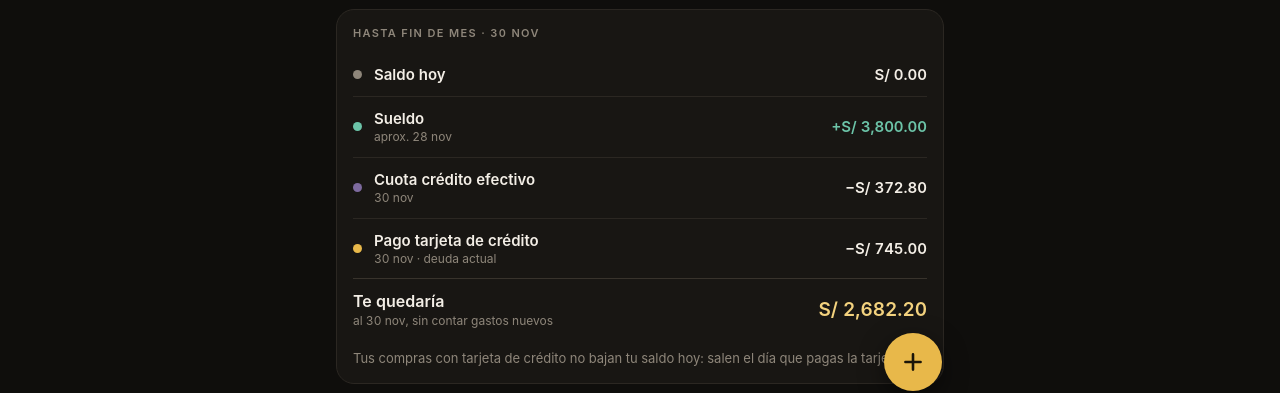
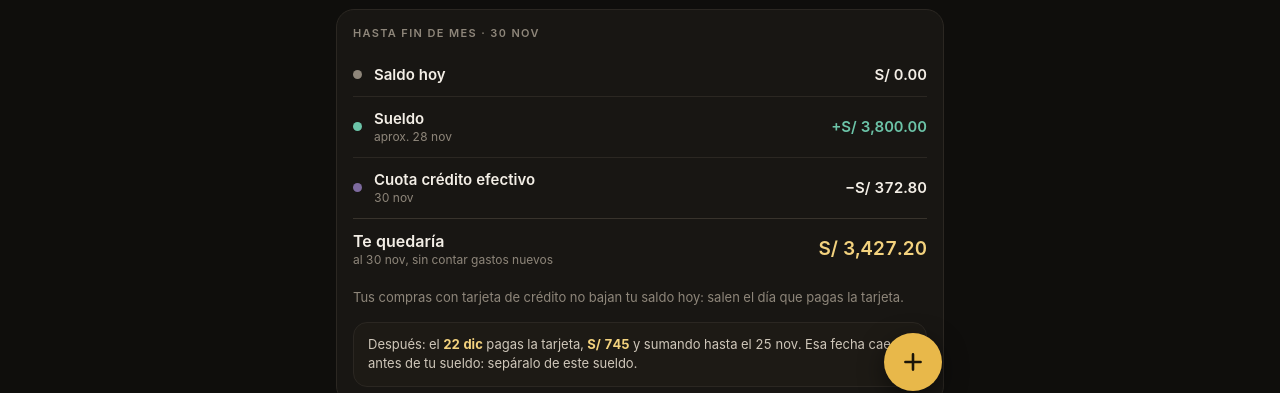
Before and after one commit to Sh31lby/Finanzas, a plain HTML site: page index.html in a window 1280 px wide. Shown: the part 333-726 px from the top of the page. Drawn offline with Linux system fonts and the light colour scheme.

Commit message:
v3: tarjeta con cierres y pagos del cronograma BCP
Co-Authored-By: Claude Opus 5.5 <noreply@anthropic.com>
Claude-Session: https://claude.ai/code/session_01LmoNUMrgX1JgWuvfZsPyQP

```diff
--- a/index.html
+++ b/index.html
@@ -203,7 +203,7 @@ function defaults() {
       { id:'f-netflix', name:'Netflix', amount:60, day:28, category:'Suscripciones', method:'Tarjeta de crédito', active:true },
       { id:'f-credito', name:'Cuota crédito efectivo', amount:372.80, day:30, category:'Deudas', method:'Débito', active:true, loan:true }
     ],
-    card: { limit:4000, cap:1000, base:745, baseAt: now, payDay:30 },
+    card: { limit:4000, cap:1000, openBase:745, openClose:'2026-11-25', prevBase:0, prevClose:'2026-10-23', baseAt: now, closeDay:25 },
     food: { base:0, baseAt: now },
     loan: { name:'Crédito efectivo', original:3100, capital:3020.86, tea:80.90, cuota:372.80, cuotas:12, next:'2026-11-30', baseAt: now }
   };
@@ -217,7 +217,10 @@ function load() {
   try { S = JSON.parse(localStorage.getItem(KEY)); } catch (e) { S = null; }
   if (!S || !Array.isArray(S.movements)) S = defaults();
   S.skips = S.skips || [];
-  if (!S.card.payDay) S.card.payDay = 30;
+  if (S.card.openClose === undefined) { // de v1/v2: los S/ 745 eran consumos del periodo que cierra el 25 nov
+    Object.assign(S.card, { openBase: S.card.base || 0, openClose: '2026-11-25', prevBase: 0, prevClose: '2026-10-23', closeDay: 25 });
+    delete S.card.base; delete S.card.payDay; save();
+  }
 }
 function save() {
   try { localStorage.setItem(KEY, JSON.stringify(S)); }
@@ -260,15 +263,64 @@ function totals(c) {
   }
   return { inc, exp, left: inc - exp, food, byCat };
 }
-function cardBalance() {
-  let b = S.card.base;
+/* ---------- Tarjeta de crédito: cierres y pagos (cronograma BCP, cierre 25) ---------- */
+const BCP_2026 = [
+  ['2026-01-23','2026-02-23'],['2026-02-25','2026-03-23'],['2026-03-25','2026-04-21'],['2026-04-24','2026-05-20'],
+  ['2026-05-25','2026-06-22'],['2026-06-25','2026-07-21'],['2026-07-24','2026-08-20'],['2026-08-25','2026-09-22'],
+  ['2026-09-25','2026-10-20'],['2026-10-23','2026-11-23'],['2026-11-25','2026-12-22'],['2026-12-24','2027-01-20']
+];
+const weekdayBack = d => { while (d.getDay() === 0 || d.getDay() === 6) d = addDays(d, -1); return d; };
+const weekdayFwd = d => { while (d.getDay() === 0 || d.getDay() === 6) d = addDays(d, 1); return d; };
+function cardSchedule() {
+  const known = (S.card.schedule || BCP_2026).map(([close, pay]) => ({ close, pay, approx: false }));
+  const out = [...known];
+  // meses sin cronograma: cierre ~25 (día hábil anterior), pago ~20 del mes siguiente (aprox., conservador)
+  let last = parse(out[out.length - 1].close);
+  const limit = addDays(new Date(), 400);
+  while (last < limit) {
+    const close = weekdayBack(clampDate(last.getFullYear(), last.getMonth() + 1, S.card.closeDay || 25));
+    const pay = weekdayFwd(clampDate(close.getFullYear(), close.getMonth() + 1, 20));
+    out.push({ close: iso(close), pay: iso(pay), approx: true });
+    last = close;
+  }
+  out.forEach((p, i) => { p.start = i ? iso(addDays(parse(out[i - 1].close), 1)) : iso(addDays(parse(p.close), -30)); });
+  return out;
+}
+function periodOf(dateISO) {
+  const sch = cardSchedule();
+  return sch.find(p => p.close >= dateISO) || sch[sch.length - 1];
+}
+// Estados de cuenta: consumo de cada periodo y cuánto falta pagar (los pagos se aplican al más antiguo)
+function cardStatements() {
+  const C = S.card, map = new Map();
+  const get = close => { if (!map.has(close)) { const p = cardSchedule().find(x => x.close === close) || periodOf(close); map.set(close, { ...p, amount: 0 }); } return map.get(close); };
+  if (C.openBase) get(C.openClose).amount += C.openBase;
+  if (C.prevBase) get(C.prevClose).amount += C.prevBase;
+  let payments = 0;
   for (const m of S.movements) {
-    if ((m.created || 0) <= S.card.baseAt) continue;
-    if (m.type === 'gasto' && m.method === 'Tarjeta de crédito') b += m.amount;
-    if (m.type === 'pago_tarjeta') b -= m.amount;
+    if ((m.created || 0) <= C.baseAt) continue;
+    if (m.type === 'gasto' && m.method === 'Tarjeta de crédito') get(periodOf(m.date).close).amount += m.amount;
+    if (m.type === 'pago_tarjeta') payments += m.amount;
   }
-  return Math.round(b * 100) / 100;
+  const today = todayISO();
+  const list = [...map.values()].sort((a, b) => a.close.localeCompare(b.close));
+  for (const s of list) {
+    s.amount = Math.round(s.amount * 100) / 100;
+    const p = Math.min(payments, s.amount); s.paid = p; payments -= p;
+    s.left = Math.round((s.amount - p) * 100) / 100;
+    s.closed = today > s.close;
+  }
+  const extra = Math.round(payments * 100) / 100; // pagado de más (a favor)
+  return { list, extra };
 }
+function cardInfo() {
+  const today = todayISO(), cur = periodOf(today), { list, extra } = cardStatements();
+  const open = list.find(s => s.close === cur.close) || { ...cur, amount: 0, left: 0, paid: 0, closed: false };
+  const due = list.filter(s => s.closed && s.left > 0);
+  const total = Math.round((list.reduce((a, s) => a + s.left, 0) - extra) * 100) / 100;
+  return { cur, open, due, total, extra };
+}
+function cardBalance() { return cardInfo().total; }
 function foodBalance() {
   let b = S.food.base;
   for (const m of S.movements) {
@@ -321,12 +373,12 @@ function upcoming() {
     }
   }
   // pago de la tarjeta de crédito
-  const cardDue = iso(clampDate(now.getFullYear(), now.getMonth(), S.card.payDay));
-  const monthStart = iso(new Date(now.getFullYear(), now.getMonth(), 1));
-  const cb = cardBalance();
-  const paidCard = S.movements.some(m => m.type === 'pago_tarjeta' && m.date >= monthStart && m.date <= monthEnd);
-  if (cardDue >= today && cardDue <= monthEnd && cb > 0 && !paidCard)
-    items.push({ label: 'Pago tarjeta de crédito', date: cardDue, amount: -cb, note: dShort(cardDue) + ' · deuda actual', color: 'var(--gold)' });
+  for (const s of cardStatements().list) {
+    if (s.left <= 0 || s.pay > monthEnd) continue;
+    const late = s.pay < today;
+    items.push({ label: 'Pago tarjeta de crédito', date: late ? today : s.pay, amount: -s.left,
+      note: (late ? 'vencido el ' : '') + dShort(s.pay) + ' · consumos hasta ' + dShort(s.close) + (s.closed ? '' : ' (aún sumando)'), color: 'var(--gold)' });
+  }
   items.sort((a, b) => a.date.localeCompare(b.date) || b.amount - a.amount);
   const cash = cashBalance();
   const end = Math.round((cash + items.reduce((s, x) => s + x.amount, 0)) * 100) / 100;
@@ -455,7 +507,7 @@ function movRow(m) {
 function vInicio() {
   const c = cycle(off), t = totals(c), cur = off === 0;
   const now = new Date();
-  const cb = cardBalance(), capPct = cb / S.card.cap * 100;
+  const ci = cardInfo(), cb = ci.open.amount, capPct = cb / S.card.cap * 100;
   const fb = foodBalance();
   const recent = S.movements.filter(m => inCycle(m, c)).sort((a, b) => b.date.localeCompare(a.date) || b.created - a.created).slice(0, 6);
 
@@ -483,6 +535,10 @@ function vInicio() {
         ${u.items.length ? '' : `<div class="sub" style="padding:6px 0 10px">No tienes pagos pendientes antes del ${dShort(u.monthEnd)}.</div>`}
         <div class="row" style="border-top:1px solid var(--line2)"><div class="t"><b style="font-size:16px">Te quedaría</b><span>al ${dShort(u.monthEnd)}, sin contar gastos nuevos</span></div><div class="amt" style="font-size:19px;color:${u.end < 0 ? 'var(--red)' : 'var(--gold2)'}">${fmt(u.end)}</div></div>
         <div class="sub mt8">Tus compras con tarjeta de crédito no bajan tu saldo hoy: salen el día que pagas la tarjeta.</div>
+        ${(() => {
+          const nx = cardStatements().list.find(s => s.left > 0 && s.pay > u.monthEnd);
+          return nx ? `<div class="info mt">Después: el <b>${dShort(nx.pay)}</b> pagas la tarjeta, <b>${fmt(nx.left, 0)}</b>${nx.closed ? '' : ' y sumando hasta el ' + dShort(nx.close)}. Esa fecha cae antes de tu sueldo: sepáralo de este sueldo.</div>` : '';
+        })()}
       </div>`;
   }
 
@@ -512,9 +568,10 @@ function vInicio() {
   </div>
   ${cur ? `<div class="sub" style="margin:-4px 4px 12px">Tu mes va del ${c.label.replace(' – ', ' al ')} · ${daysLeft(c).toLowerCase()}</div>` : ''}
   <div class="grid2">
-    <div class="card tap" data-act="goto" data-v="deudas"><div class="lbl">Tarjeta de crédito</div><div class="kpi"><div class="v" style="font-size:20px">${fmtH(cb)}</div></div>
+    <div class="card tap" data-act="goto" data-v="deudas"><div class="lbl">Tarjeta de crédito</div><div class="sub" style="font-size:11px">consumo hasta ${dShort(ci.cur.close)}</div><div class="kpi"><div class="v" style="font-size:20px;margin-top:2px">${fmtH(cb)}</div></div>
       <div class="bar ${capPct > 100 ? 'over' : capPct >= 80 ? 'warn' : ''}"><i style="width:${Math.min(100, capPct)}%"></i></div>
-      <div class="note sub mt8">${cb > S.card.cap ? `te pasaste ${fmt(cb - S.card.cap, 0)}` : `quedan ${fmt(S.card.cap - cb, 0)} de tu tope`}</div></div>
+      <div class="note sub mt8">${cb > S.card.cap ? `<span style="color:var(--red)">te pasaste ${fmt(cb - S.card.cap, 0)}</span>` : `quedan ${fmt(S.card.cap - cb, 0)} de tu tope`} · pagas el ${dShort(ci.cur.pay)}</div>
+      ${ci.due.length ? `<div class="note mt8" style="color:var(--gold);font-size:12px">por pagar ${fmt(ci.due[0].left, 0)} el ${dShort(ci.due[0].pay)}</div>` : ''}</div>
     <div class="card"><div class="lbl">Tarjeta alimentos</div><div class="kpi"><div class="v" style="font-size:20px;${fb < 0 ? 'color:var(--red)' : ''}">${fmtH(fb)}</div></div>
       <div class="note sub mt8">solo súper y comidas</div></div>
   </div>
@@ -549,7 +606,8 @@ function vMovs() {
 function vDeudas() {
   const L = S.loan, ls = loanState();
   const paidPct = L.original > 0 ? (1 - ls.cap / L.original) * 100 : 0;
-  const cb = cardBalance(), capPct = cb / S.card.cap * 100;
+  const ci = cardInfo(), capPct = ci.open.amount / S.card.cap * 100;
+  const today0 = todayISO(), sch = cardSchedule().filter(p => p.close >= today0).slice(0, 3);
   const twoCuotas = L.cuota * 2;
   return `<header class="top"><div><div class="sub">Crédito y tarjeta</div><h1>Deudas</h1></div></header>
   <div class="card"><h2>${esc(L.name)} <button data-act="goto" data-v="ajustes">Actualizar</button></h2>
@@ -575,16 +633,24 @@ function vDeudas() {
       • Elige <b>reducir el plazo</b> (mantener la cuota): es lo que más intereses ahorra.<br>
       • Pide tu nuevo cronograma y actualiza aquí el capital en Ajustes.</div>
   </div>` : ''}
-  <div class="card"><h2>Tarjeta de crédito</h2>
-    <div class="lbl" style="letter-spacing:.06em">Deuda actual</div><div class="big">${fmtH(cb)}</div>
+  <div class="card"><h2>Tarjeta de crédito <button data-act="goto" data-v="ajustes">Actualizar</button></h2>
+    <div class="lbl" style="letter-spacing:.06em">Consumo del ${dShort(ci.cur.start)} al ${dShort(ci.cur.close)}</div><div class="big">${fmtH(ci.open.amount)}</div>
     <div class="bar ${capPct > 100 ? 'over' : capPct >= 80 ? 'warn' : ''}"><i style="width:${Math.min(100, capPct)}%"></i></div>
     <div class="stats">
       <div><span>Tu tope</span><b>${fmt(S.card.cap, 0)}</b></div>
-      <div><span>${cb > S.card.cap ? 'Te pasaste' : 'Te queda para tu tope'}</span><b style="color:${cb > S.card.cap ? 'var(--red)' : 'var(--text)'}">${fmt(Math.abs(S.card.cap - cb), 0)}</b></div>
-      <div><span>Línea total</span><b>${fmt(S.card.limit, 0)}</b></div>
-      <div><span>Línea disponible</span><b>${fmt(S.card.limit - cb, 0)}</b></div>
+      <div><span>${ci.open.amount > S.card.cap ? 'Te pasaste' : 'Te queda para tu tope'}</span><b style="color:${ci.open.amount > S.card.cap ? 'var(--red)' : 'var(--text)'}">${fmt(Math.abs(S.card.cap - ci.open.amount), 0)}</b></div>
+      <div><span>Cierra</span><b>${dShort(ci.cur.close)}</b></div>
+      <div><span>Lo pagas el</span><b>${dShort(ci.cur.pay)}${ci.cur.approx ? ' (aprox.)' : ''}</b></div>
     </div>
-    <div class="info mt">Paga siempre el <b>total del mes</b>, no el mínimo: así la tarjeta no te cobra intereses. Las compras con tarjeta ya cuentan como gasto el día que las haces; el pago de la tarjeta no se vuelve a contar.</div>
+    ${ci.due.length ? `<span class="f-lbl">Estados de cuenta por pagar</span>${ci.due.map(s => `<div class="row"><i class="dot" style="background:${s.pay < todayISO() ? 'var(--red)' : 'var(--gold)'}"></i><div class="t"><b>Pagar el ${dShort(s.pay)}</b><span>consumos del ${dShort(s.start)} al ${dShort(s.close)}${s.pay < todayISO() ? ' · VENCIDO' : ''}</span></div><div class="amt">${fmt(s.left)}</div></div>`).join('')}` : ''}
+    <div class="stats" style="border-top:1px solid var(--line);padding-top:12px">
+      <div><span>Deuda total</span><b>${fmt(ci.total)}</b></div>
+      <div><span>Línea disponible</span><b>${fmt(S.card.limit - ci.total, 0)} <span style="display:inline;color:var(--muted)">de ${fmt(S.card.limit, 0)}</span></b></div>
+    </div>
+    <span class="f-lbl">Próximas fechas</span>
+    ${sch.map(p => `<div class="row"><div class="t"><b>Cierre ${dShort(p.close)}</b><span>consumos desde ${dShort(p.start)}</span></div><div class="amt neutral">pago ${dShort(p.pay)}${p.approx ? '*' : ''}</div></div>`).join('')}
+    ${sch.some(p => p.approx) ? '<div class="sub">* aprox.: pásame el cronograma BCP 2027 cuando llegue.</div>' : ''}
+    <div class="info mt">• Tu tarjeta se paga entre el <b>20 y el 23</b>, <b>antes de tu sueldo</b>: separa ese monto apenas cobres.<br>• Paga siempre el <b>total facturado</b>, no el mínimo, o te cobran intereses.<br>• Si la fecha cae fin de semana o feriado, pasa al siguiente día útil.</div>
     <div class="cta mt"><button class="btn gold" data-act="cardpay">Registrar pago de tarjeta</button></div>
   </div>`;
 }
@@ -624,8 +690,9 @@ function vAjustes() {
   <div class="card"><h2>Tarjeta de crédito</h2>
     ${sr('c-limit', 'Línea total', S.card.limit.toFixed(2))}
     ${sr('c-cap', 'Mi tope personal', S.card.cap.toFixed(2))}
-    ${sr('c-bal', 'Deuda actual (según el banco)', cardBalance().toFixed(2))}
-    <div class="setrow"><label for="c-payday">Día de pago de la tarjeta</label><input class="inp" id="c-payday" type="number" min="1" max="31" value="${S.card.payDay}" style="width:80px"></div>
+    ${(() => { const ci = cardInfo(); return sr('c-open', `Consumo del ${dShort(ci.cur.start)} al ${dShort(ci.cur.close)}<br><span class="sub">lo pagas el ${dShort(ci.cur.pay)}</span>`, ci.open.amount.toFixed(2))
+      + sr('c-prev', 'Pendiente de estados ya cerrados<br><span class="sub">pon 0 si ya pagaste todo</span>', ci.due.reduce((a, s) => a + s.left, 0).toFixed(2)); })()}
+    <div class="sub mt8">Fechas de cierre y pago según tu cronograma BCP 2026 (cierre 25).</div>
     <button class="btn block mt" data-act="savecard">Guardar</button></div>
   <div class="card"><h2>Tarjeta alimentos</h2>
     ${sr('a-bal', 'Saldo actual', foodBalance().toFixed(2))}
@@ -645,7 +712,7 @@ function vAjustes() {
     <div class="sub" style="margin-bottom:12px">Tus datos viven solo en este iPhone. Guarda una copia en Archivos o iCloud de vez en cuando.</div>
     <div class="cta"><button class="btn gold" data-act="export">Exportar copia</button><button class="btn" data-act="import">Importar copia</button><button class="btn" data-act="csv">Exportar a Excel (CSV)</button></div>
     <button class="btn danger block mt" data-act="reset">Borrar todo</button></div>
-  <div class="sub" style="text-align:center;margin:18px 0">Finanzas · v2</div>`;
+  <div class="sub" style="text-align:center;margin:18px 0">Finanzas · v3</div>`;
 }
 
 /* ================= Formularios ================= */
@@ -677,7 +744,7 @@ function readMovForm() {
   m.amount = $('#f-amount').value; m.date = $('#f-date').value || todayISO(); m.note = $('#f-note').value.trim();
 }
 function cardPayForm(m) {
-  sheetCtx = { kind: 'card', m: Object.assign({ type: 'pago_tarjeta', amount: cardBalance() > 0 ? cardBalance() : '', method: 'Débito', date: todayISO(), note: '' }, m) };
+  sheetCtx = { kind: 'card', m: Object.assign({ type: 'pago_tarjeta', amount: (() => { const ci = cardInfo(); const v = ci.due.length ? ci.due[0].left : ci.open.left; return v > 0 ? v : ''; })(), method: 'Débito', date: todayISO(), note: '' }, m) };
   const x = sheetCtx.m, edit = !!x.id;
   openSheet(`<h3>${edit ? 'Editar pago de tarjeta' : 'Pago de tarjeta'}<button data-act="close">Cerrar</button></h3>
     <input class="amount" id="f-amount" inputmode="decimal" placeholder="S/ 0.00" value="${x.amount}">
@@ -818,10 +885,13 @@ const actions = {
     save(); render(); toast('Guardado');
   },
   savecard() {
-    const l = num($('#c-limit').value), c = num($('#c-cap').value), b = num($('#c-bal').value);
+    const l = num($('#c-limit').value), c = num($('#c-cap').value), o = num($('#c-open').value), pv = num($('#c-prev').value);
     if (l > 0) S.card.limit = l; if (c > 0) S.card.cap = c;
-    const pd = parseInt($('#c-payday').value); if (pd >= 1 && pd <= 31) S.card.payDay = pd;
-    if (b >= 0 && b !== cardBalance()) { S.card.base = b; S.card.baseAt = Date.now(); }
+    const ci = cardInfo(), dueNow = Math.round(ci.due.reduce((a, s) => a + s.left, 0) * 100) / 100;
+    if (o >= 0 && pv >= 0 && (o !== ci.open.amount || pv !== dueNow)) {
+      const sch = cardSchedule(), idx = sch.findIndex(p => p.close === ci.cur.close);
+      Object.assign(S.card, { openBase: o, openClose: ci.cur.close, prevBase: pv, prevClose: (sch[idx - 1] || ci.cur).close, baseAt: Date.now() });
+    }
     save(); render(); toast('Tarjeta actualizada');
   },
   savefood() {
--- a/sw.js
+++ b/sw.js
@@ -1,5 +1,5 @@
 // Guarda la app para que abra sin conexión. Sube VERSION cuando cambies archivos.
-const VERSION = 'finanzas-v2';
+const VERSION = 'finanzas-v3';
 const FILES = ['./', './index.html', './manifest.webmanifest',
   './icons/apple-touch-icon.png', './icons/icon-192.png', './icons/icon-512.png', './icons/favicon.png'];
 
```
